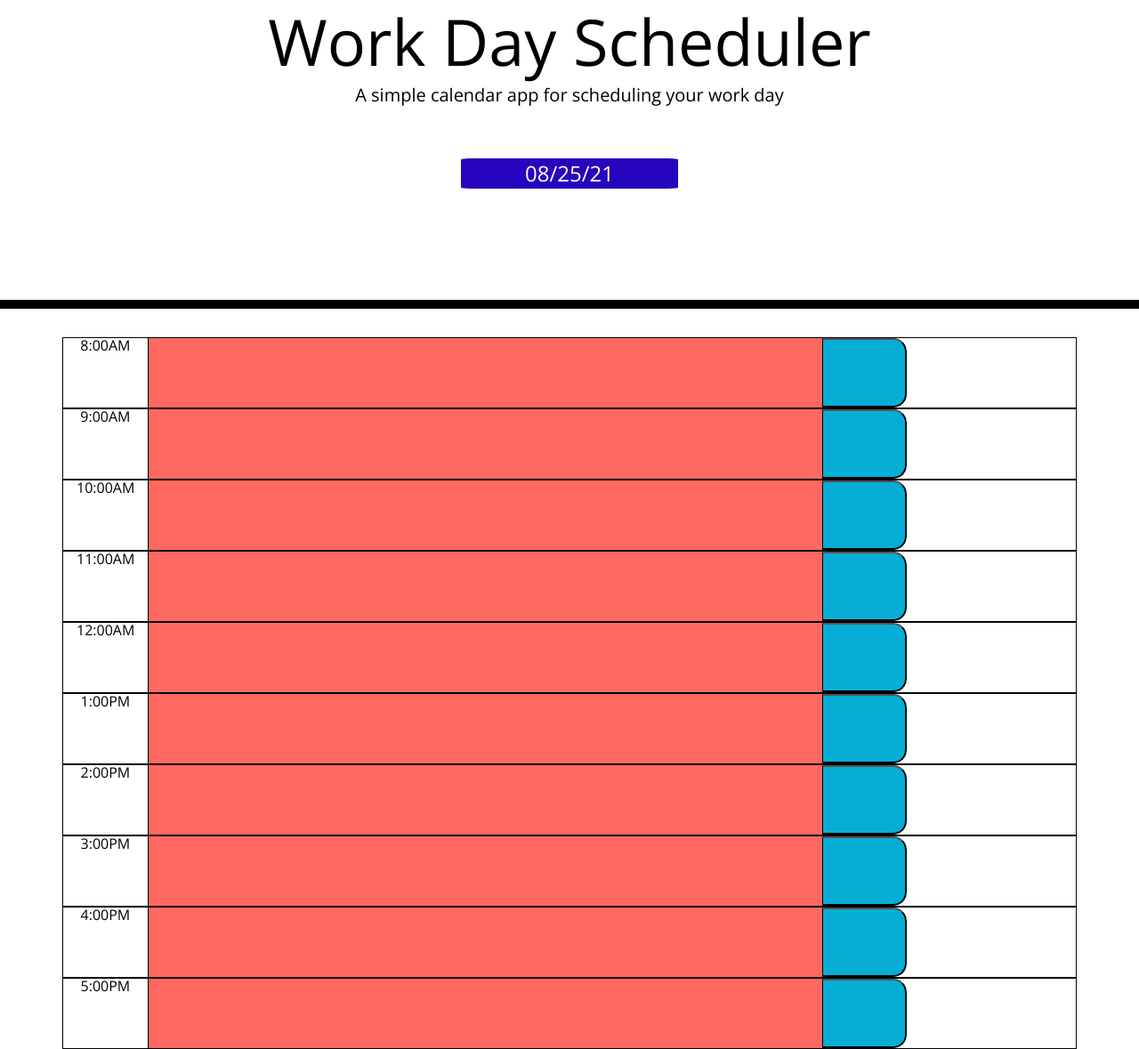
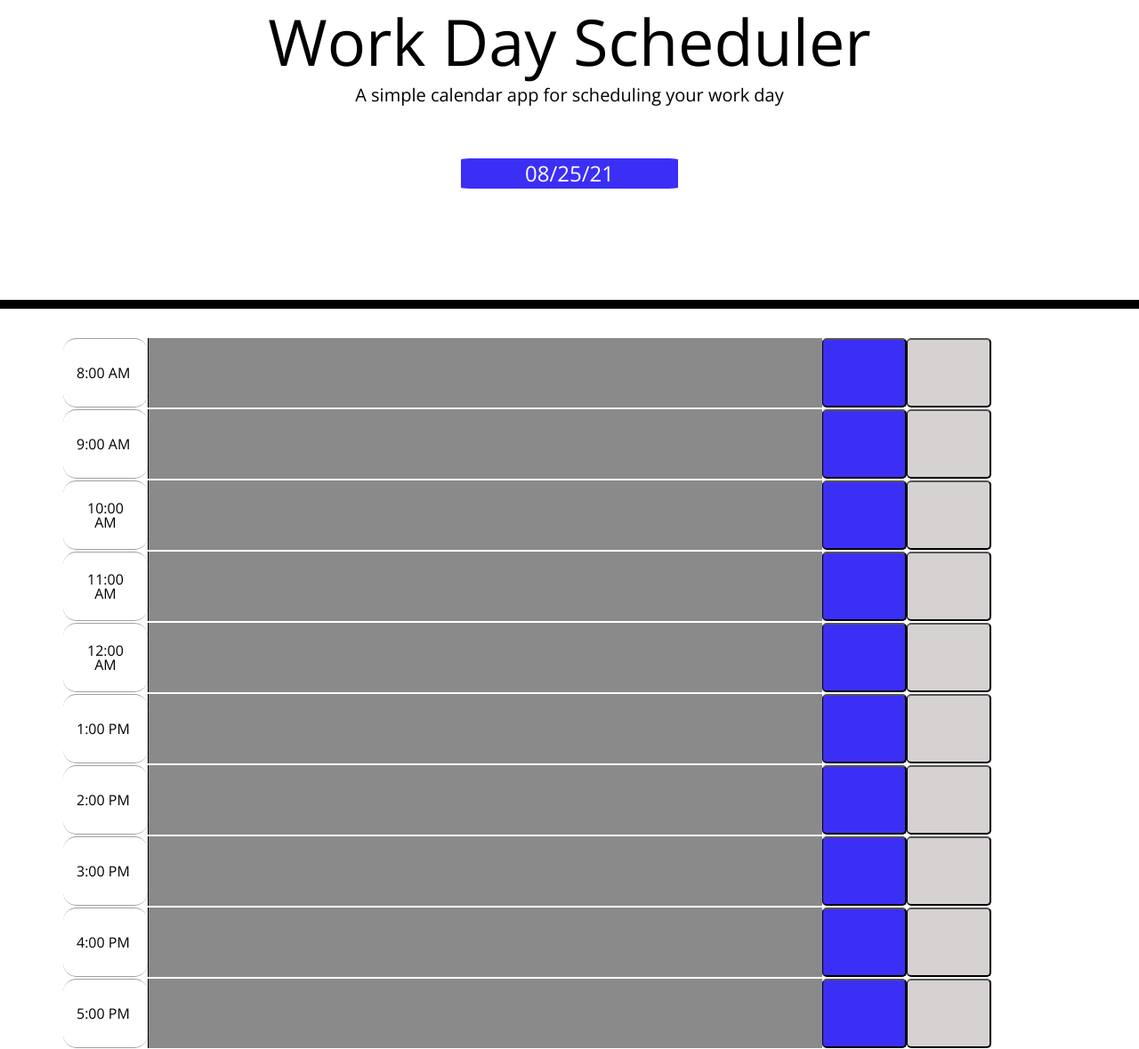
Before and after one commit to aeforbush/event_scheduler, a plain HTML site: page super-disco-main/Develop/index.html in a window 1280 px wide. Shown: the part 61-1240 px from the top of the page at 89% size. Drawn offline with nearby package versions, Linux system fonts and the light colour scheme.

Commit message:
added delete button and modified css

```diff
--- a/super-disco-main/Develop/index.html
+++ b/super-disco-main/Develop/index.html
@@ -4,6 +4,9 @@
     <meta charset="UTF-8" />
     <meta name="viewport" content="width=device-width, initial-scale=1.0" />
     <meta http-equiv="X-UA-Compatible" content="ie=edge" />
+    <!-- Iconic -->
+
+    <!-- Bootstrap -->
     <link
       rel="stylesheet"
       href="https://stackpath.bootstrapcdn.com/bootstrap/4.3.1/css/bootstrap.min.css"
@@ -19,6 +22,7 @@
       href="https://fonts.googleapis.com/css?family=Open+Sans&display=swap"
       rel="stylesheet"
     />
+    <script src="https://cdn.syncfusion.com/ej2/dist/ej2.min.js"></script>
     <link rel="stylesheet" href="style.css" />
     <title>Work Day Scheduler</title>
   </head>
@@ -37,63 +41,73 @@
 
       <!-- Timeblocks go here -->
       <div class="row">
-        <div class="col-1 hour time-block">8:00AM</div>
-        <textarea id="hour" class="col-8 input"></textarea>
+        <div class="col-1 hour time-block">8:00 AM</div>
+        <textarea id="8" class="col-8 input"></textarea>
         <button class="col-1 saveBtn"><span class="oi oi-plus mr-2"></span></button>
+        <button class="col-1 deleteBtn"></button>
       </div>
 
       <div class="row">
-        <div class="col-1 hour time-block">9:00AM</div>
-        <textarea id="hour" class="col-8 input"></textarea>
+        <div class="col-1 hour time-block">9:00 AM</div>
+        <textarea id="9" class="col-8 input"></textarea>
         <button class="col-1 saveBtn"></button>
+        <button class="col-1 deleteBtn"></button>
       </div>
 
       <div class="row">
-        <div class="col-1 hour time-block">10:00AM</div>
-        <textarea id="hour" class="col-8 input"></textarea>
+        <div class="col-1 hour time-block">10:00 AM</div>
+        <textarea id="10" class="col-8 input"></textarea>
         <button class="col-1 saveBtn"></button>
+        <button class="col-1 deleteBtn"></button>
       </div>
 
       <div class="row">
-        <div class="col-1 hour time-block">11:00AM</div>
-        <textarea id="hour" class="col-8 input"></textarea>
+        <div class="col-1 hour time-block">11:00 AM</div>
+        <textarea id="11" class="col-8 input"></textarea>
         <button class="col-1 saveBtn"></button>
+        <button class="col-1 deleteBtn"></button>
       </div>
 
       <div class="row">
-        <div class="col-1 hour time-block">12:00AM</div>
-        <textarea id="hour" class="col-8 input"></textarea>
+        <div class="col-1 hour time-block">12:00 AM</div>
+        <textarea id="12" class="col-8 input"></textarea>
         <button class="col-1 saveBtn"></button>
+        <button class="col-1 deleteBtn"></button>
       </div>
 
       <div class="row">
-        <div class="col-1 hour time-block">1:00PM</div>
-        <textarea id="hour" class="col-8 input"></textarea>
+        <div class="col-1 hour time-block">1:00 PM</div>
+        <textarea id="13" class="col-8 input"></textarea>
         <button class="col-1 saveBtn"></button>
+        <button class="col-1 deleteBtn"></button>
       </div>
 
       <div class="row">
-        <div class="col-1 hour time-block">2:00PM</div>
-        <textarea id="hour" class="col-8 input"></textarea>
+        <div class="col-1 hour time-block">2:00 PM</div>
+        <textarea id="14" class="col-8 input"></textarea>
         <button class="col-1 saveBtn"></button>
+        <button class="col-1 deleteBtn"></button>
       </div>
 
       <div class="row">
-        <div class="col-1 hour time-block">3:00PM</div>
-        <textarea id="hour" class="col-8 input"></textarea>
+        <div class="col-1 hour time-block">3:00 PM</div>
+        <textarea id="15" class="col-8 input"></textarea>
         <button class="col-1 saveBtn"></button>
+        <button class="col-1 deleteBtn"></button>
       </div>
 
       <div class="row">
-        <div class="col-1 hour time-block">4:00PM</div>
-        <textarea id="hour" class="col-8 input"></textarea>
+        <div class="col-1 hour time-block">4:00 PM</div>
+        <textarea id="16" class="col-8 input"></textarea>
         <button class="col-1 saveBtn"></button>
+        <button class="col-1 deleteBtn"></button>
       </div>
 
       <div class="row">
-        <div class="col-1 hour time-block">5:00PM</div>
-        <textarea id="hour" class="col-8 input"></textarea>
+        <div class="col-1 hour time-block">5:00 PM</div>
+        <textarea id="17" class="col-8 input"></textarea>
         <button class="col-1 saveBtn"></button>
+        <button class="col-1 deleteBtn"></button>
       </div>
 
 
--- a/super-disco-main/Develop/script.js
+++ b/super-disco-main/Develop/script.js
@@ -5,13 +5,13 @@ $("#currentDay").text(moment().format('MM/DD/YY'));
 // color code blocks for past, present, or future
 $(document).ready(function() {
     colorChange();
-    //createTask();
-})
+    renderText();
+});
 
 
 function colorChange() {
     var currentTime = moment().hours();
-    console.log(currentTime);
+    console.log("Current Time" + currentTime);
 // function that tells blocks whether they are past, present or future
 $(".input").each(function() {
     // fetching an id attribute and parsing it into an integer
@@ -34,7 +34,7 @@ $(".input").each(function() {
         $(this).removeClass("future");
         $(this).addClass("present");
     }
-})
+});
 };
 
 // variables for saving task and where it goes
@@ -45,37 +45,66 @@ var taskTime;
 $(".saveBtn").click(function() {
     taskText = $(this).siblings(".input").val();
     console.log(taskText);
-    taskTime = $(this).siblings("#hour").text();
+    taskTime = $(this).siblings(".hour").text();
     console.log(taskTime);
 
     localStorage.setItem(taskTime, JSON.stringify(taskText));
 
     colorChange();
-    //createTask();
-})
+    renderText();
+});
 
-var tasks = []
-// ability to add tasks
-var createTask = function(taskText, taskTime) {
-    var taskInput = $("<textarea")
-    .addClass("input")
-    .text(taskText);
+$(".deleteBtn").click(function() {
+    taskText = $(this).siblings(".input").val("");
+    taskText = $(this).siblings(".input").val();
+    taskTime = $(this).siblings(".hour").text();
+    localStorage.setItem(taskTime, JSON.stringify(taskText));
 
-    // append textarea and input element
-    taskInput.append(taskText);
+colorChange ();
+renderText ();
 
-    // append to textarea on page
-    $("hour" + taskInput).append(taskText);
-};
-
-var loadTasks = function() {
-    tasks = JSON.parse(localStorage.getItem("tasks"));
-    console.log(tasks);
-}
+});
 
 
+// ability to add and display tasks
+function renderText() {
+    var addTaskText8 = JSON.parse(localStorage.getItem("8:00 AM"));
+    $("#8").val("");
+    $("#8").val(addTaskText8);
 
-// save task function
-$(".saveBtn").click(function() {
+    var addTaskText9 = JSON.parse(localStorage.getItem("9:00 AM"));
+    $("#9").val("");
+    $("#9").val(addTaskText9);
 
-})
+    var addTaskText10 = JSON.parse(localStorage.getItem("10:00 AM"));
+    $("#10").val("");
+    $("#10").val(addTaskText10);
+
+    var addTaskText11 = JSON.parse(localStorage.getItem("11:00 AM"));
+    $("#11").val("");
+    $("#11").val(addTaskText11);
+
+    var addTaskText12 = JSON.parse(localStorage.getItem("12:00 PM"));
+    $("#12").val("");
+    $("#12").val(addTaskText12);
+
+    var addTaskText1 = JSON.parse(localStorage.getItem("1:00 PM"));
+    $("#13").val("");
+    $("#13").val(addTaskText1);
+
+    var addTaskText2 = JSON.parse(localStorage.getItem("2:00 PM"));
+    $("#14").val("");
+    $("#14").val(addTaskText2);
+
+    var addTaskText3 = JSON.parse(localStorage.getItem("3:00 PM"));
+    $("#15").val("");
+    $("#15").val(addTaskText3);
+
+    var addTaskText4 = JSON.parse(localStorage.getItem("4:00 PM"));
+    $("#16").val("");
+    $("#16").val(addTaskText4);
+
+    var addTaskText5 = JSON.parse(localStorage.getItem("5:00 PM"));
+    $("#17").val("");
+    $("#17").val(addTaskText5);
+}
--- a/super-disco-main/Develop/style.css
+++ b/super-disco-main/Develop/style.css
@@ -33,35 +33,41 @@ textarea{
 .row {
   white-space: pre-wrap;
   height: 80px;
-  border: 1px solid black;;
+  border: 1px solid white;;
 }
 
 .hour {
+  display: flex;
+  align-items: center;
   background-color: #ffffff;
   color: #000000;
+  border-bottom: 1px solid #a1a0a0;
+  border-top: 1px solid #a1a0a0;
 
 }
 
 .past {
-  background-color: #d3d3d3;
+  background-color: #8a8a8a;
   color: white;
+  font-size: large
 }
 
 .present {
   background-color: #ff6961;
   color: white;
+  font-size: large;
 }
 
 .future {
   background-color: #77dd77;
   color: white;
+  font-size: large;
 }
 
 .saveBtn {
   border-left: 1px solid black;
-  border-top-right-radius: 15px;
-  border-bottom-right-radius: 15px;
-  background-color: #06AED5;
+  border-radius: 5px;
+  background-color: rgb(60, 47, 245);
   color: white;
 }
 
@@ -70,10 +76,17 @@ textarea{
   transition: all .3s ease-in-out;
 }
 
+.deleteBtn {
+  border-left: 1px solid black;
+  border-radius: 5px;
+  background-color: rgb(214, 210, 210);
+  color: white;
+
+}
 #currentDay {
   color: white;
   font-size: 24px;
-  background-color: rgb(39, 4, 190);
+  background-color: rgb(60, 47, 245);
   margin: 5% 40% 5% 40%;
   padding: 5px;
   border-radius: 4%;
```
